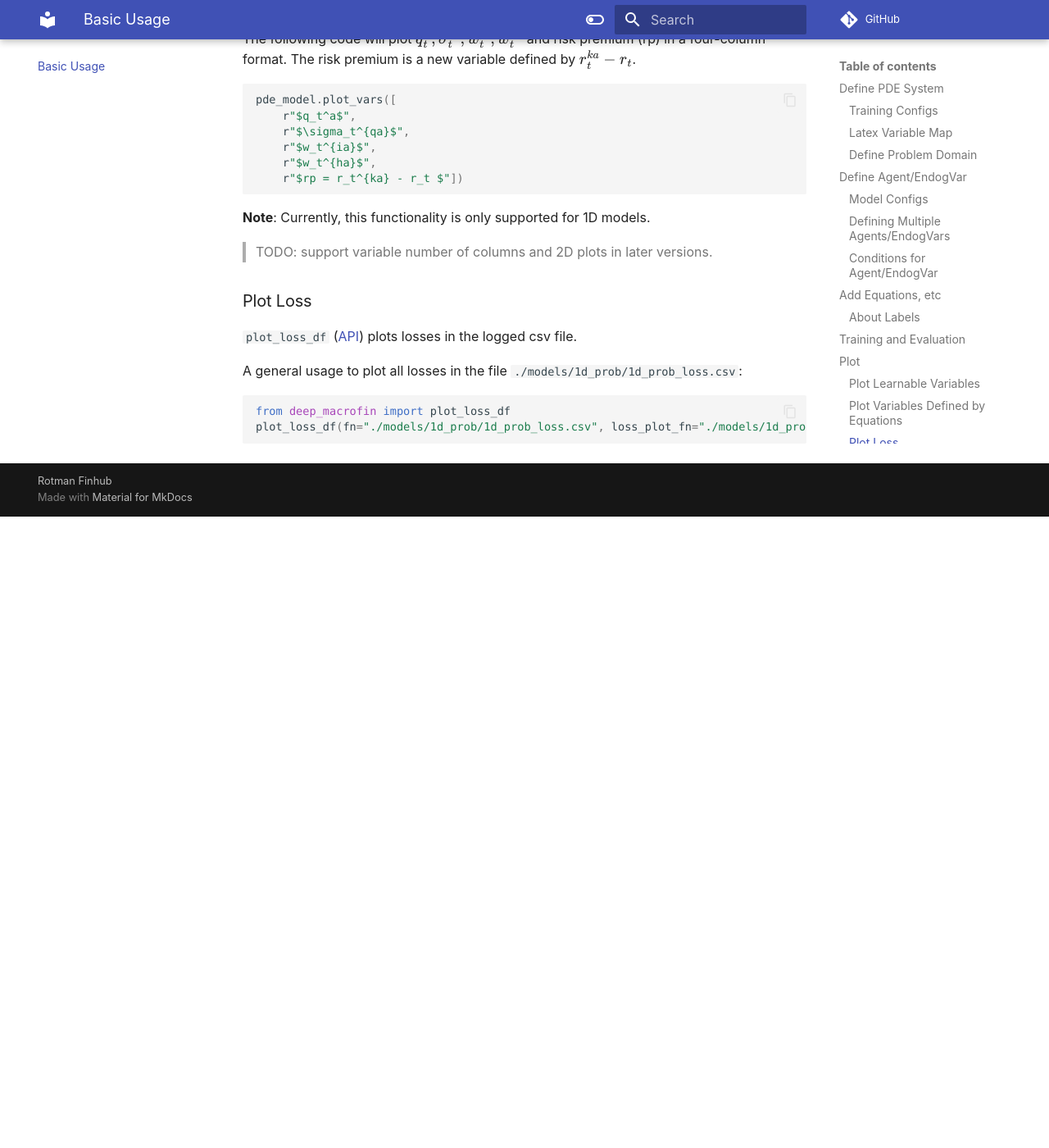
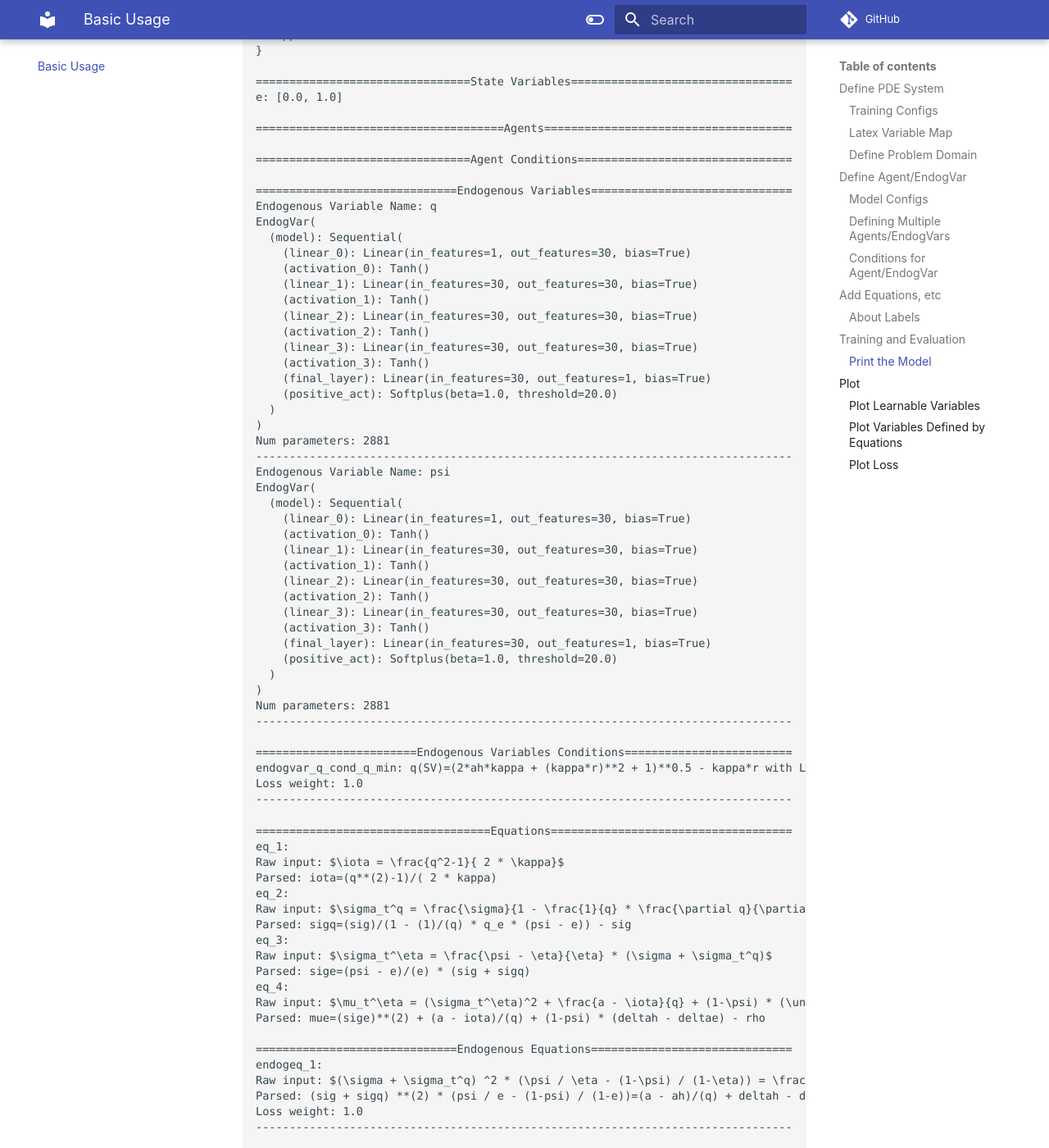
Before and after one commit to rotmanfinhub/deep-macrofin, an MkDocs documentation site: the page built from docs/usage.md, in a window 1280 px wide and 1400 px high, scrolled down 8403 px. Shown: the whole window at 82% size. Built offline with MkDocs 1.6.1 and Material for MkDocs 9.7.7, drawn with Linux system fonts in a browser that asks for light colours; comment, search, counter and statistics services are not loaded; before the commit the page ends 9033 px from its top, so only the background shows below that; some of the changed text lies outside the part shown.

Commit message:
code refactor, more examples, update doc

````diff
--- a/docs/usage.md
+++ b/docs/usage.md
@@ -274,6 +274,159 @@ After the model is defined, `train_model` ([API](./api/pde_model.md#train_model)
 
 `train_model` will print out the full model configurations and save the best and final models. Losses will be logged every `loss_log_interval` epochs during training in a csv file for plotting. Examples can be found in [Basic Examples](./examples/approx/discont.md).
 
+### Print the Model
+For easier debugging on the model setup and equation typing, `print(pde_model)` prints out a detailed configuration of the model. The following is a sample print out of [log utility problem](./examples/pymacrofin/log_utility.md). The same summary is logged in the log file for each model.
+
+```
+=====================Summary of Model BruSan14_log_utility======================
+Config: {
+ "batch_size": 100,
+ "num_epochs": 100,
+ "lr": 0.001,
+ "loss_log_interval": 10,
+ "optimizer_type": "Adam"
+}
+Latex Variable Mapping:
+{
+ "\\sigma_t^q": "sigq",
+ "\\sigma_t^\\theta": "sigtheta",
+ "\\sigma_t^\\eta": "sige",
+ "\\mu_t^\\eta": "mue",
+ "\\mu_t^q": "muq",
+ "\\mu_t^\\theta": "mutheta",
+ "\\rho": "rho",
+ "\\underline{a}": "ah",
+ "\\underline{\\delta}": "deltah",
+ "\\delta": "deltae",
+ "\\sigma": "sig",
+ "\\kappa": "kappa",
+ "\\eta": "e",
+ "\\theta": "theta",
+ "\\psi": "psi",
+ "\\iota": "iota",
+ "\\Phi": "phi"
+}
+User Defined Parameters:
+{
+ "sig": 0.1,
+ "deltae": 0.05,
+ "deltah": 0.05,
+ "rho": 0.06,
+ "r": 0.05,
+ "a": 0.11,
+ "ah": 0.07,
+ "kappa": 2
+}
+
+================================State Variables=================================
+e: [0.0, 1.0]
+
+=====================================Agents=====================================
+
+================================Agent Conditions================================
+
+==============================Endogenous Variables==============================
+Endogenous Variable Name: q
+EndogVar(
+  (model): Sequential(
+    (linear_0): Linear(in_features=1, out_features=30, bias=True)
+    (activation_0): Tanh()
+    (linear_1): Linear(in_features=30, out_features=30, bias=True)
+    (activation_1): Tanh()
+    (linear_2): Linear(in_features=30, out_features=30, bias=True)
+    (activation_2): Tanh()
+    (linear_3): Linear(in_features=30, out_features=30, bias=True)
+    (activation_3): Tanh()
+    (final_layer): Linear(in_features=30, out_features=1, bias=True)
+    (positive_act): Softplus(beta=1.0, threshold=20.0)
+  )
+)
+Num parameters: 2881
+--------------------------------------------------------------------------------
+Endogenous Variable Name: psi
+EndogVar(
+  (model): Sequential(
+    (linear_0): Linear(in_features=1, out_features=30, bias=True)
+    (activation_0): Tanh()
+    (linear_1): Linear(in_features=30, out_features=30, bias=True)
+    (activation_1): Tanh()
+    (linear_2): Linear(in_features=30, out_features=30, bias=True)
+    (activation_2): Tanh()
+    (linear_3): Linear(in_features=30, out_features=30, bias=True)
+    (activation_3): Tanh()
+    (final_layer): Linear(in_features=30, out_features=1, bias=True)
+    (positive_act): Softplus(beta=1.0, threshold=20.0)
+  )
+)
+Num parameters: 2881
+--------------------------------------------------------------------------------
+
+========================Endogenous Variables Conditions=========================
+endogvar_q_cond_q_min: q(SV)=(2*ah*kappa + (kappa*r)**2 + 1)**0.5 - kappa*r with LHS evaluated at SV=[[0.0]] and RHS evaluated at sig=0.1deltae=0.05deltah=0.05rho=0.06r=0.05a=0.11ah=0.07kappa=2
+Loss weight: 1.0
+--------------------------------------------------------------------------------
+
+===================================Equations====================================
+eq_1:
+Raw input: $\iota = \frac{q^2-1}{ 2 * \kappa}$
+Parsed: iota=(q**(2)-1)/( 2 * kappa)
+eq_2:
+Raw input: $\sigma_t^q = \frac{\sigma}{1 - \frac{1}{q} * \frac{\partial q}{\partial \eta} * (\psi - \eta)} - \sigma$
+Parsed: sigq=(sig)/(1 - (1)/(q) * q_e * (psi - e)) - sig
+eq_3:
+Raw input: $\sigma_t^\eta = \frac{\psi - \eta}{\eta} * (\sigma + \sigma_t^q)$
+Parsed: sige=(psi - e)/(e) * (sig + sigq)
+eq_4:
+Raw input: $\mu_t^\eta = (\sigma_t^\eta)^2 + \frac{a - \iota}{q} + (1-\psi) * (\underline{\delta} - \delta) - \rho$
+Parsed: mue=(sige)**(2) + (a - iota)/(q) + (1-psi) * (deltah - deltae) - rho
+
+==============================Endogenous Equations==============================
+endogeq_1:
+Raw input: $(\sigma + \sigma_t^q) ^2 * (\psi / \eta - (1-\psi) / (1-\eta)) = \frac{a - \underline{a}}{q} + \underline{\delta} - \delta$
+Parsed: (sig + sigq) **(2) * (psi / e - (1-psi) / (1-e))=(a - ah)/(q) + deltah - deltae
+Loss weight: 1.0
+--------------------------------------------------------------------------------
+
+==================================Constraints===================================
+constraint_1: psi<=1
+Loss weight: 1.0
+--------------------------------------------------------------------------------
+
+=================================HJB Equations==================================
+
+====================================Systems=====================================
+non-opt:
+Activation Constraints:
+non-opt: psi<1
+===============Equations================
+
+==========Endogenous Equations==========
+system_non-opt_endogeq_1:
+Raw input: $(r*(1-\eta) + \rho * \eta) * q = \psi * a + (1-\psi) * \underline{a} - \iota$
+Parsed: (r*(1-e) + rho * e) * q=psi * a + (1-psi) * ah - iota
+Loss weight: 1.0
+----------------------------------------
+
+System loss weight: 1.0
+--------------------------------------------------------------------------------
+opt:
+Activation Constraints:
+opt: psi>=1
+===============Equations================
+
+==========Endogenous Equations==========
+system_opt_endogeq_1:
+Raw input: $(r*(1-\eta) + \rho * \eta) * q = a - \iota$
+Parsed: (r*(1-e) + rho * e) * q=a - iota
+Loss weight: 1.0
+----------------------------------------
+
+System loss weight: 1.0
+--------------------------------------------------------------------------------
+```
+
+When errors are found in equation validation before training begins, the system will save an error log.
+
 ## Plot
 Once the models are trained, there are several values that can be plotted. However, plottings are only supported for 1D and 2D models.
 
````
Also changed, not shown: docs/api/pde_model.md (+7 -0 lines), 6 other files.
